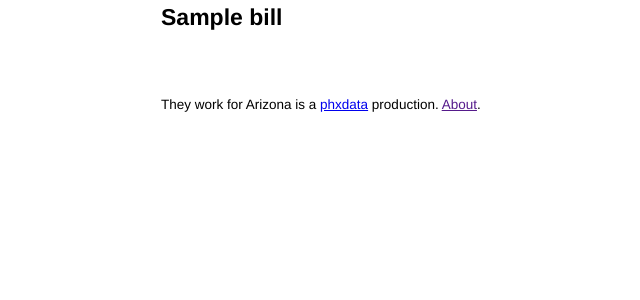
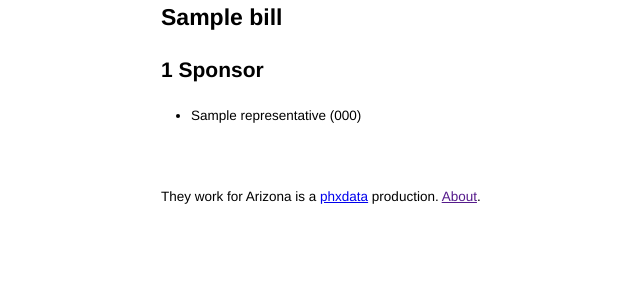
Before and after one commit to markng/theyworkforaz, a Django app: template templates/bill.html in a window 1280 px wide. Shown: the part 98-398 px from the top of the page, without its empty margins (9-649 px from the left). Run offline with Django 3.2, Linux system fonts and the light colour scheme; the template is opened without the code that fills it: values that come from a table or form of the project are taken from there, others are empty; tables that the repository leaves empty hold one stand-in row (values such as "Sample post"); parts of the project's set-up code (start-up, migrations or seed data) failed here and were passed over; some libraries are stand-ins or nearby versions.

Commit message:
add sparkpies and representatives.

```diff
--- a/media/stylesheets/local.css
+++ b/media/stylesheets/local.css
@@ -19,3 +19,11 @@ div#header img{
 div#footer{
     margin-top: 3em;
 }
+
+h3 img{
+    /* graphs inside headlines - piecharts, sparklines style */
+    margin: -10px;
+    padding: 0;
+    position: relative;
+    left: 7px;
+}
--- a/templates/bill.html
+++ b/templates/bill.html
@@ -2,5 +2,15 @@
 {% block content %}
 <div class="grid_12">
   <h2>{{ bill }}</h2>
+  <h3>{{ bill.sponsorship_set.count }} Sponsor{{ bill.sponsorship_set.count|pluralize }}
+    {% if bill.sponsorship_set.democrats.count %}({{ bill.sponsorship_set.democrats.count }} democrat{{ bill.sponsorship_set.democrats.count|pluralize }}){% endif %}
+    {% if bill.sponsorship_set.republicans.count %}({{ bill.sponsorship_set.republicans.count }} republican{{ bill.sponsorship_set.republicans.count|pluralize }}){% endif %}
+    <img src="http://chart.apis.google.com/chart?cht=p&amp;chd=t:{{ bill.sponsorship_set.democrats.count }},{{ bill.sponsorship_set.republicans.count }}&amp;chs=50x50&amp;chco=0000FF,FF0000" alt="" />
+    </h3>
+      <ul id='billsponsors'>
+    {% for sponsor in bill.sponsorship_set.all %}
+      <li>{{ sponsor.representative }} ({{ sponsor.representative.party.code }})</li>
+    {% endfor %}
+  </ul>
 </div>
 {% endblock %}
```
